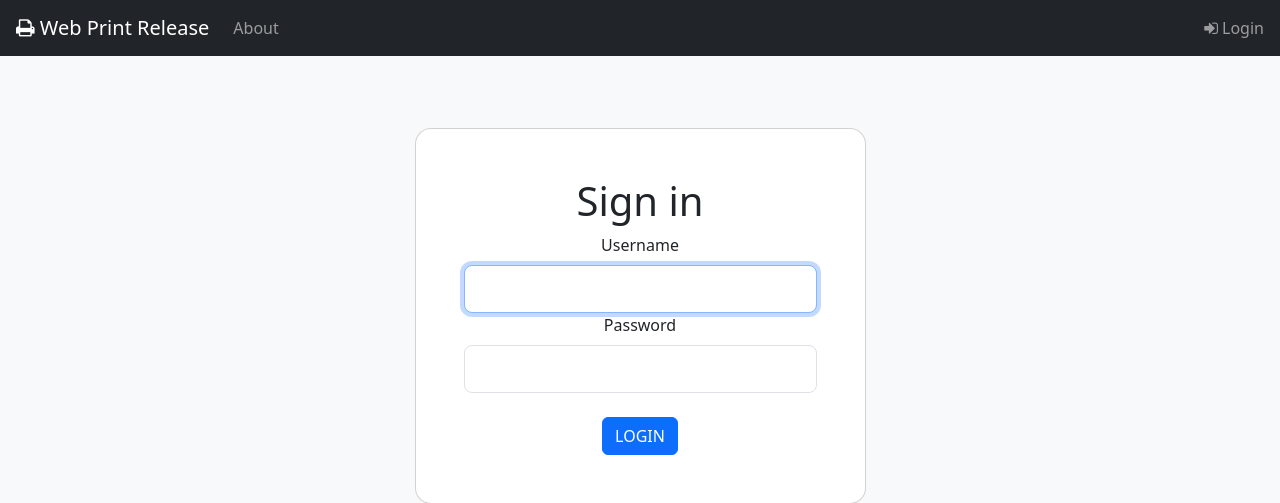
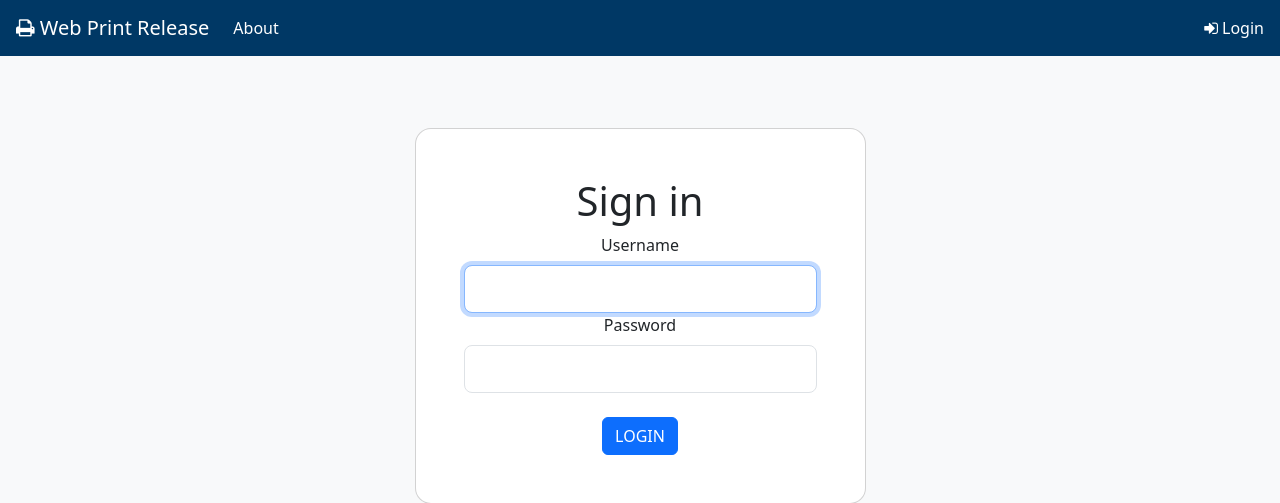
Before and after one commit to bwicksall/WebPrintRelease, a Flask app: page /login in a window 1280 px wide. Shown: the top 503 px of the page. Run offline with Flask 3, Linux system fonts and the light colour scheme; parts of the project's set-up code (start-up, migrations or seed data) failed here and were passed over; some libraries are stand-ins or nearby versions.

Commit message:
Update navbar color and improve menu text contrast

```diff
--- a/static/css/app.css
+++ b/static/css/app.css
@@ -1,3 +1,24 @@
+.navbar-custom {
+  background-color: #003865;
+}
+
+.navbar-custom .navbar-brand,
+.navbar-custom .nav-link,
+.navbar-custom .navbar-text,
+.navbar-custom .dropdown-toggle {
+  color: #ffffff;
+}
+
+.navbar-custom .nav-link:hover,
+.navbar-custom .nav-link:focus,
+.navbar-custom .nav-link.active,
+.navbar-custom .navbar-brand:hover,
+.navbar-custom .navbar-brand:focus,
+.navbar-custom .dropdown-toggle:hover,
+.navbar-custom .dropdown-toggle:focus {
+  color: #d6e8ff;
+}
+
 .navbar .dropdown-menu {
   min-width: 14rem;
 }
--- a/templates/includes/_navbar.html
+++ b/templates/includes/_navbar.html
@@ -6,7 +6,7 @@
 {% endif %}
 {% endmacro %}
 
-    <nav class="navbar navbar-expand-md navbar-dark bg-dark mb-4">
+    <nav class="navbar navbar-expand-md navbar-dark navbar-custom mb-4">
       <a class="navbar-brand" href="/"><i class="fa fa-print ps-3"></i> Web Print Release</a>
       <button class="navbar-toggler" type="button" data-bs-toggle="collapse" data-bs-target="#navbarsExampleDefault" aria-controls="navbarsExampleDefault" aria-expanded="false" aria-label="Toggle navigation">
         <span class="navbar-toggler-icon"></span>
```
